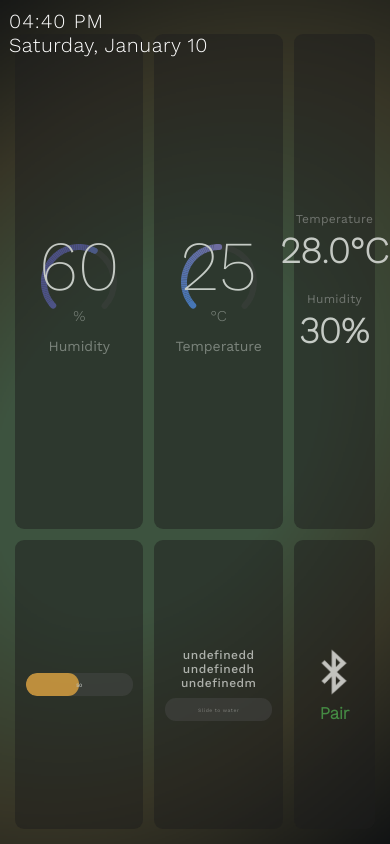
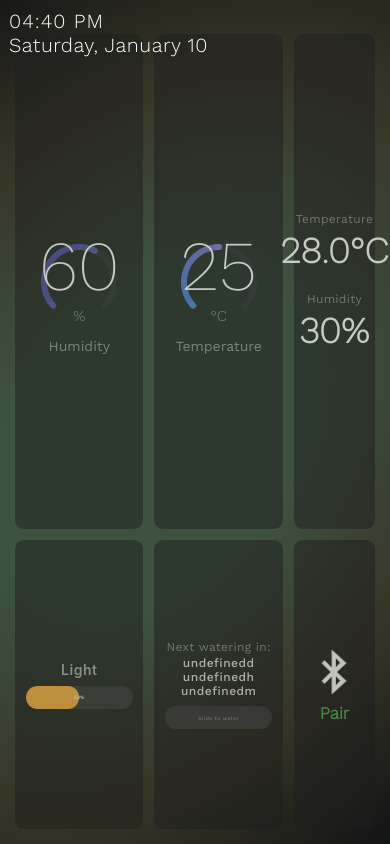
Before and after one commit to s25337/panel, a React Native app in the folder panel/: screen / in a window 390 px wide. Built offline with nearby package versions, Linux system fonts and the light colour scheme; no server answers.

Commit message:
small layout fix

```diff
--- a/panel/App.js
+++ b/panel/App.js
@@ -377,6 +377,7 @@ export default function App() {
                 <View style={styles.rowWrapperShort}>
                   {/* Col 1: Light Intensity */}
                   <View style={styles.gridItemShort}>
+                    <Text style={styles.gridLabel}>Light</Text>
                     <ValueSlider
                       name1="Intensity"
                       value={lightIntensity}
--- a/panel/components/ValueSlider.tsx
+++ b/panel/components/ValueSlider.tsx
@@ -164,7 +164,7 @@ const ValueSlider = memo(
             ]}
           />
           {/* Wartość na środku slidera */}
-          <Text style={styles.sliderValue}>{Math.round(sliderValue)}</Text>
+          <Text style={styles.sliderValue}>{displayValue}</Text>
         </View>
       </View>
     );
--- a/panel/components/WateringPanel.js
+++ b/panel/components/WateringPanel.js
@@ -133,6 +133,7 @@ const WateringPanel = ({ onSliderStart, onSliderEnd }) => {
 
   return (
     <View style={styles.container}>
+      <Text style={styles.timeLabel}>Next watering in:</Text>
       <Text style={styles.timeDisplay}>{timeString}</Text>
 
       {/* Slider - taki sam jak Light */}
@@ -182,6 +183,14 @@ const styles = StyleSheet.create({
     marginBottom: 8,
     textAlign: 'center',
   },
+  timeLabel: {
+    fontSize: 12,
+    fontFamily: FontFamily.workSansRegular,
+    color: '#888888',
+    letterSpacing: 0.3,
+    marginBottom: 2,
+    textAlign: 'center',
+  },
   sliderWrapper: {
     width: '100%',
     alignItems: 'center',
```
